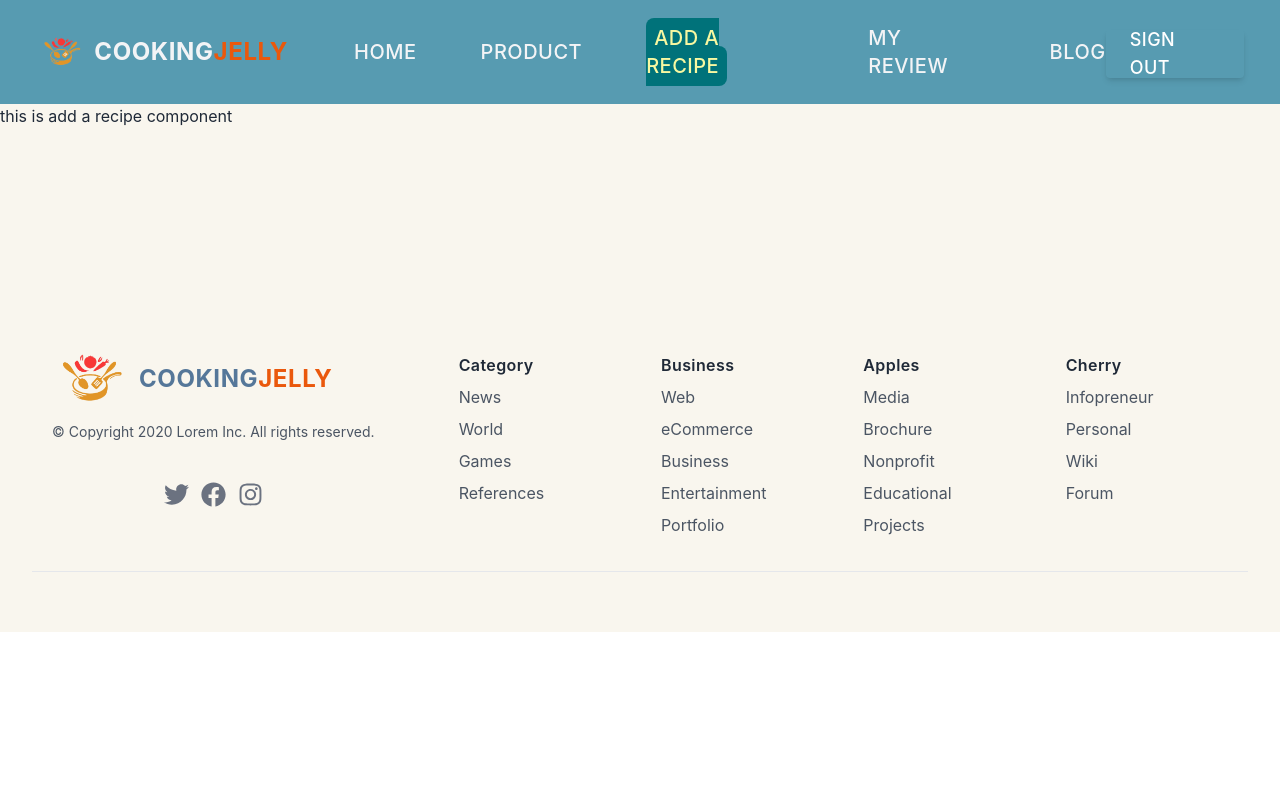
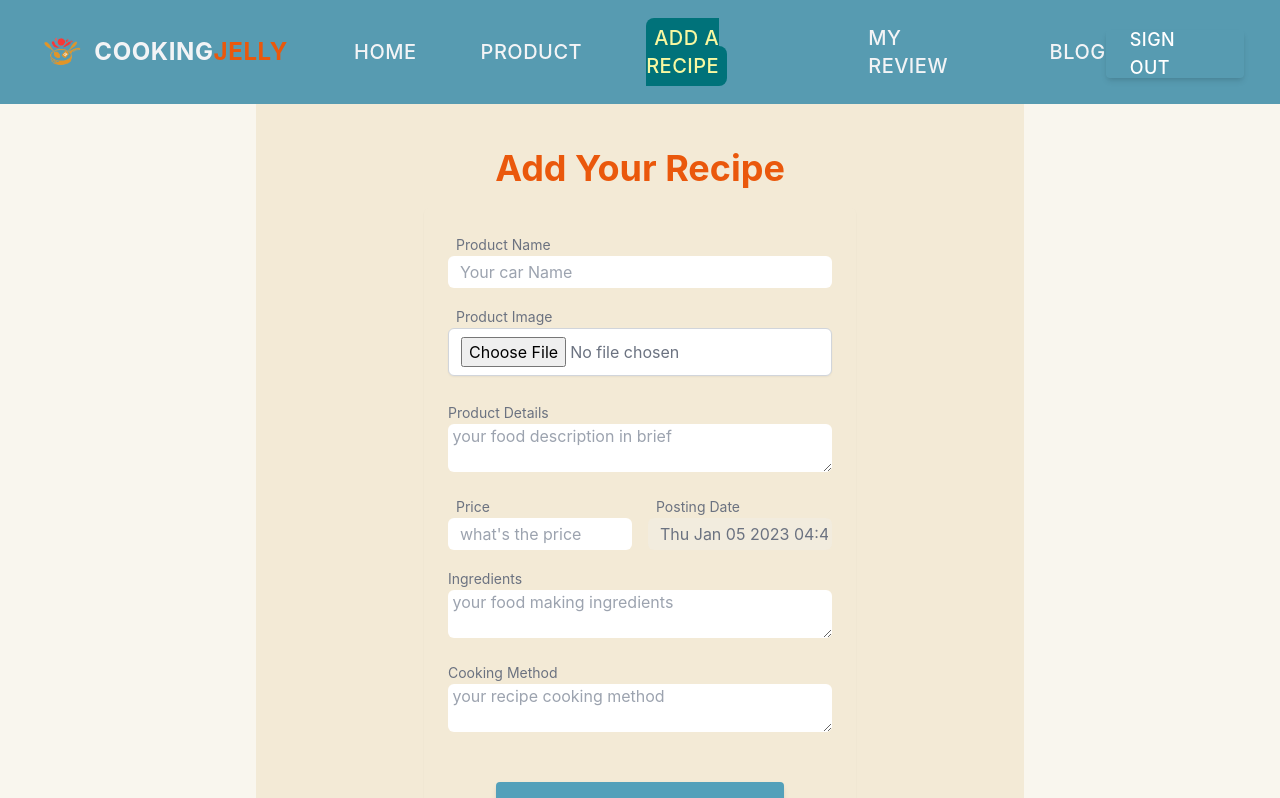
Before and after one commit to ansaryshohan/CookingJelly-website-client, a React (Create React App) app: page /addrecipe in a window 1280 px wide. Shown: the top 798 px of the page. Built offline with nearby package versions, Linux system fonts and the light colour scheme; no server answers; sample sign-in values are in the browser's storage.

Commit message:
add a recipe is added

```diff
--- a/src/Conponents/AddARecipe/AddRecipe.js
+++ b/src/Conponents/AddARecipe/AddRecipe.js
@@ -1,16 +1,162 @@
-import React from 'react';
+import React, { useContext } from 'react';
+import { toast } from 'react-hot-toast';
+import { AuthContext } from '../../Context/AuthProvider';
 import HeadTitle from '../../Shared/HeadTitle';
 
 const AddRecipe = () => {
+
+  const { user } = useContext(AuthContext)
+  const imgbbUrl = "https://api.imgbb.com/1/upload?key=33925baffb85e91b514a5e50db64550e"
+
+  const handleOnSubmit = (event) => {
+    event.preventDefault()
+    const form = event.target;
+    const productName = form.productName.value;
+    const purchase = form.purchase.value;
+    const description = form.description.value;
+    const postingDate = form.postingDate.value;
+    const ingredient = form.ingredient.value;
+    const method = form.method.value;
+    const sellerEmail = user.email;
+
+    // console.log(postingDate, productName, purchase, sellerEmail, selling, usedYears, location)
+    // image adding to imgbb
+    const image = form.image.files[0];
+    const formData = new FormData()
+    formData.append('image', image)
+
+    fetch(imgbbUrl,
+      {
+        method: 'POST',
+        body: formData
+      })
+      .then(res => res.json())
+      .then(photoData => {
+
+        // product data posting in the database.
+        if (photoData.success) {
+          const productData = {
+            product_name: productName,
+            price: purchase,
+            description,
+            postingDate,
+            sellerEmail,
+            img: photoData.data.display_url,
+            ingredient,
+            method,
+          }
+          fetch('http://localhost:5000/addedTopProducts', {
+            method: "POST",
+            headers: {
+              "content-type": "application/json"
+            },
+            body: JSON.stringify(productData)
+          })
+            .then(res => res.json())
+            .then(data => {
+              console.log(data)
+              if (data.data.acknowledged) {
+                toast.success('Product Added successfully');
+                form.reset()
+              }
+            })
+        }
+        else {
+          toast.error('please provide a valid photo')
+        }
+      })
+  }
+
   return (
-    <div>
-      {/* head title component */}
-     <div>
+    <section className="p-6 bg-[#f2e8d1cc] text-gray-500 w-3/5 mx-auto">
       <HeadTitle title="AddRecipe"></HeadTitle>
-      <h1>this is add a recipe component</h1>
-     </div>
 
-    </div>
+      <h1 className='text-center py-5 text-4xl font-bold text-orange-600'>Add Your Recipe</h1>
+      <form
+        className="container flex flex-col mx-auto space-y-12 w-3/5 "
+        onSubmit={handleOnSubmit}>
+        <fieldset className="grid grid-cols-4 gap-6 p-6 rounded-md shadow-sm">
+          <div className="grid grid-cols-6 gap-4 col-span-full ">
+            <div className="col-span-full ">
+              <label htmlFor="productName" className="text-sm ml-2">Product Name</label>
+              <input
+                id="productName"
+                name='productName'
+                type="text"
+                placeholder="Your car Name"
+                className="w-full rounded-md focus:ring focus:ring-opacity-75 focus:ring-violet-400  p-1 pl-3"
+                required
+              />
+            </div>
+            <div className="col-span-full ">
+              <label htmlFor="image" className="text-sm ml-2">Product Image</label>
+              <input
+                id="image"
+                type="file"
+                name='image'
+                className="w-full rounded-md focus:ring focus:ring-opacity-75 focus:ring-violet-400  p-1 pl-3 flex-grow  h-12 px-4 mb-2 transition duration-200 bg-white border border-gray-300  shadow-sm appearance-none focus:border-blue-300 focus:outline-none focus:shadow-outline pt-2"
+                required />
+            </div>
+            <div className="col-span-full">
+              <label htmlFor="description" className="text-sm">Product Details</label>
+              <textarea
+                id="description"
+                name='description'
+                placeholder=" your food description in brief"
+                className="w-full rounded-md focus:ring focus:ring-opacity-75 focus:ring-violet-400 dark:border-gray-700 dark:text-gray-900"
+                required></textarea>
+            </div>
+            <div className="col-span-full lg:col-span-3 ">
+              <label htmlFor="purchase" className="text-sm ml-2"> Price</label>
+              <input
+                id="purchase"
+                name='purchase'
+                type="text"
+                placeholder="what's the price"
+                className="w-full rounded-md focus:ring focus:ring-opacity-75 focus:ring-violet-400  p-1 pl-3"
+                required />
+            </div>
+            <div className="col-span-full  lg:col-span-3">
+              <label htmlFor="postingDate" className="text-sm ml-2">Posting Date</label>
+              <input
+                id="postingDate"
+                name='postingDate'
+                type="text"
+                value={new Date()}
+                className="w-full rounded-md focus:ring focus:ring-opacity-75 focus:ring-violet-400  p-1 pl-3" disabled />
+            </div>
+            <div className="col-span-full">
+              <label htmlFor="ingredient" className="text-sm">Ingredients</label>
+              <textarea
+                id="ingredient"
+                name='ingredient'
+                placeholder=" your food making ingredients"
+                className="w-full rounded-md focus:ring focus:ring-opacity-75 focus:ring-violet-400 dark:border-gray-700 dark:text-gray-900"></textarea>
+            </div>
+            <div className="col-span-full">
+              <label htmlFor="method" className="text-sm">Cooking Method</label>
+              <textarea
+                id="method"
+                name='method'
+                placeholder=" your recipe cooking method"
+                className="w-full rounded-md focus:ring focus:ring-opacity-75 focus:ring-violet-400 dark:border-gray-700 dark:text-gray-900"></textarea>
+            </div>
+
+
+
+          </div>
+          <div className="col-span-full">
+
+            <div className='flex justify-center  w-full mt-5'>
+              <button type='submit' className='w-3/4  px-6  mx-auto font-semibold transition duration-200 rounded shadow-md  p-3 text-center text-xl   bg-[#53a0ba] text-[#E1D7C6]  hover:bg-[#579]  hover:border-[#579] focus:shadow-outline focus:outline-none'>
+                Add Recipe
+              </button>
+            </div>
+          </div>
+
+        </fieldset>
+      </form>
+    </section>
   );
 };
 
--- a/src/index.css
+++ b/src/index.css
@@ -13,7 +13,7 @@ body {
     sans-serif;
   -webkit-font-smoothing: antialiased;
   -moz-osx-font-smoothing: grayscale;
-  background-color: rgba(248, 244, 234, 0.8);
+  background-color: #f8f4eacc;
 }
 
 code {
```
